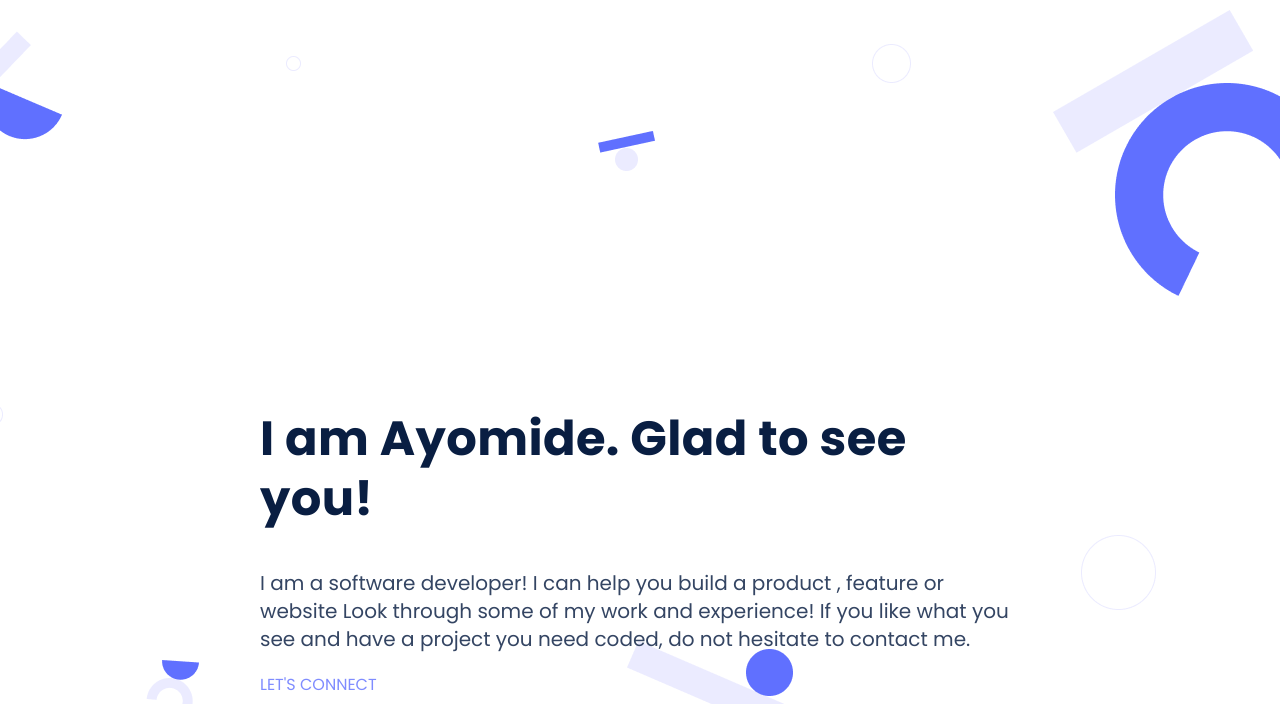
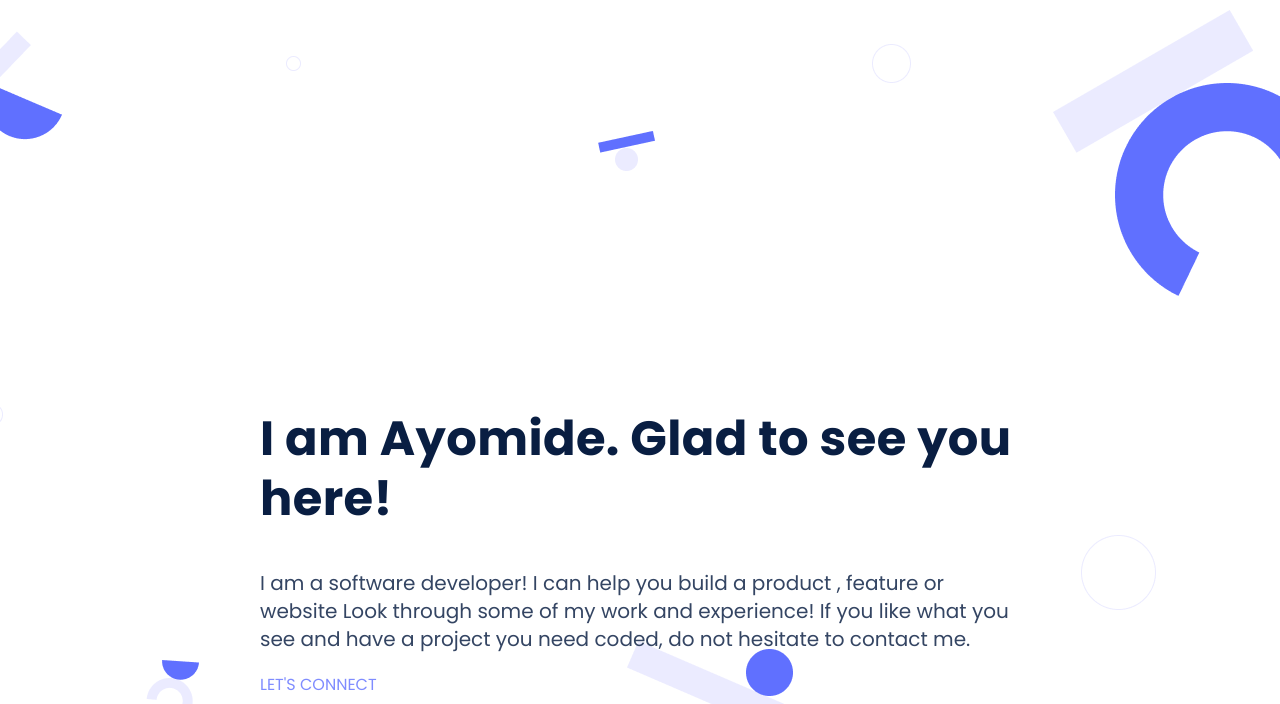
Before and after one commit to Paulinelali/potfoilo.github.io, a website: page index.html in a window 1280 px wide. Shown: the part 87-791 px from the top of the page. Drawn offline with Linux system fonts and the light colour scheme; files that its build step writes are made by us from their sources.

Commit message:
modified index.html

```diff
--- a/public/index.html
+++ b/index.html
@@ -24,7 +24,7 @@
             <div class="introc-content pad-aside">
                 <h1 class="pad-aside">
                     I am Ayomide.
-                Glad to see you!
+                Glad to see you here!
                 </h1>
                 <p class="pad-aside">
                     I am a software developer! I can help you build a product , feature or website   Look through some of my work and
```
Also changed, not shown: desktop.css (renamed from styles/desktop.css), style.css (renamed from styles/style.css).
